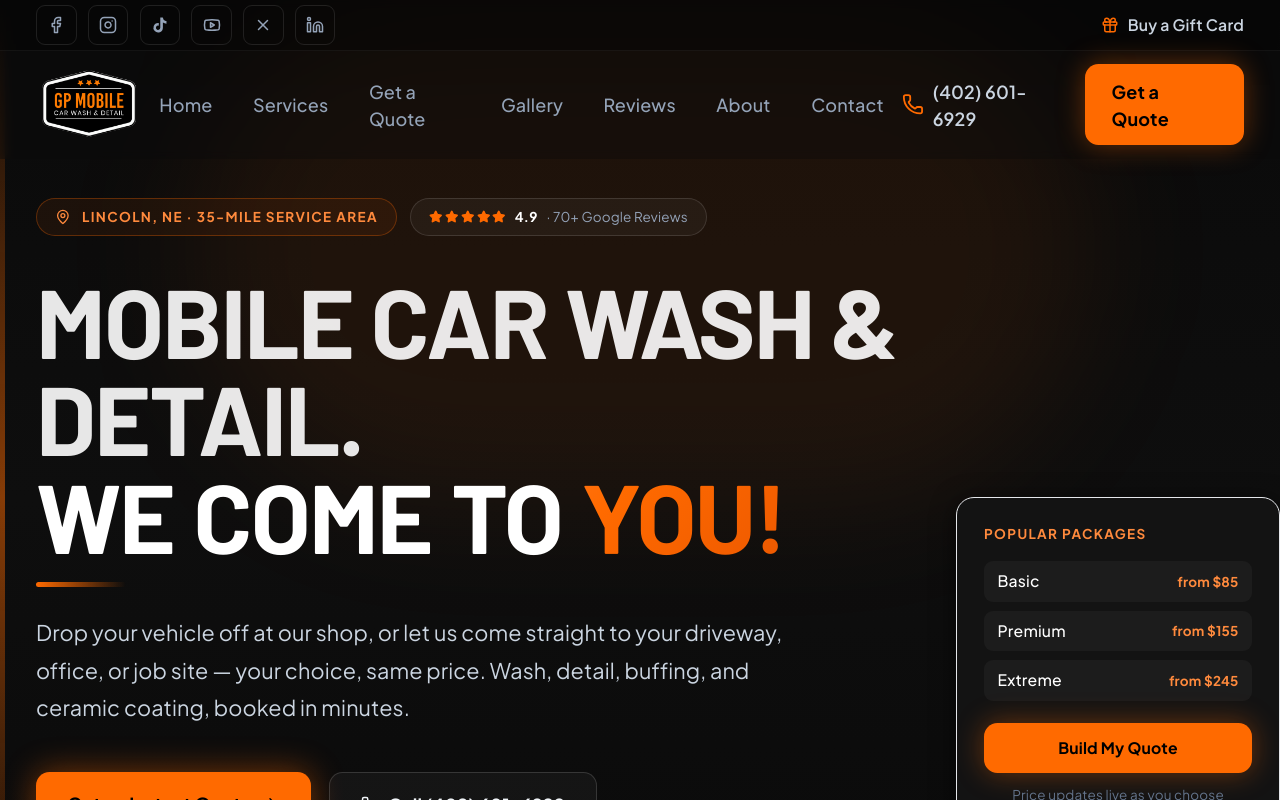
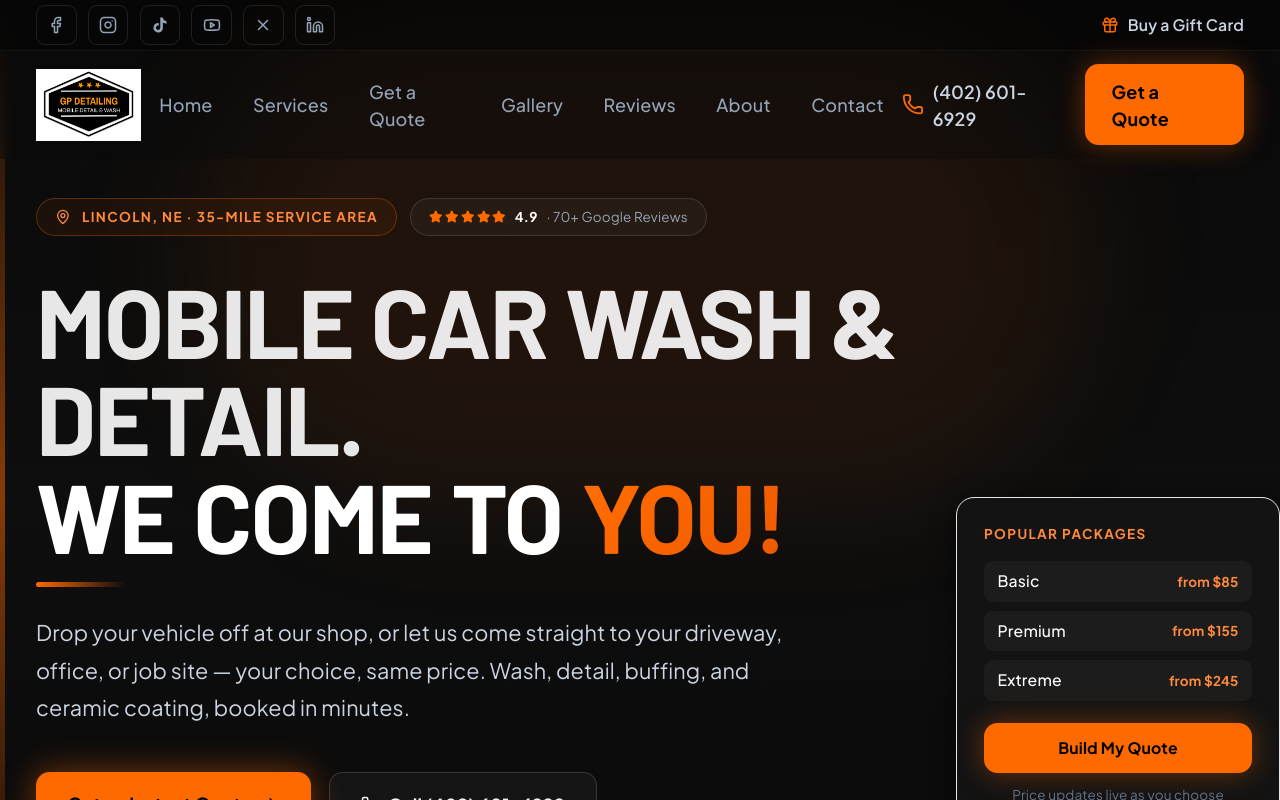
Before and after one commit to HouseCallWebs/GP-Carwash, a Next.js app: page / in a window 1280 px wide. Shown: the top 800 px of the page. Built offline with nearby package versions, Linux system fonts and the light colour scheme.

Commit message:
Replace site logo with updated brand asset

```diff
--- a/components/Logo.tsx
+++ b/components/Logo.tsx
@@ -9,8 +9,8 @@ export default function Logo({ className }: LogoProps) {
     <Image
       src="/logo.png"
       alt="GP Mobile Car Wash & Detail"
-      width={386}
-      height={264}
+      width={800}
+      height={547}
       className={className}
       priority
     />
```
Also changed, not shown: public/logo.png, 1 other file (tests, documents, lock files or other folders).
